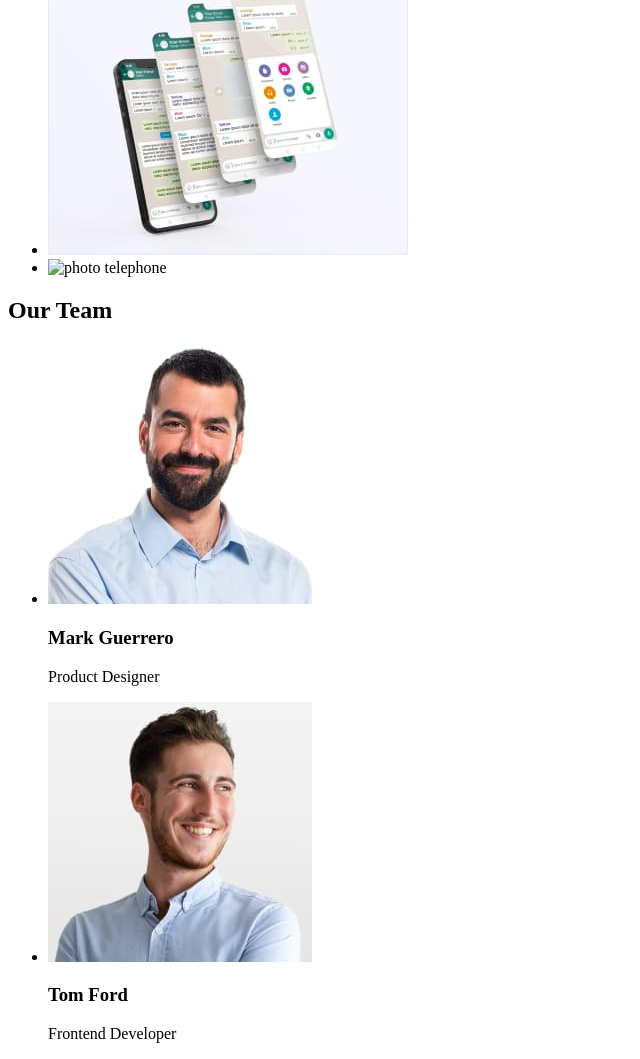
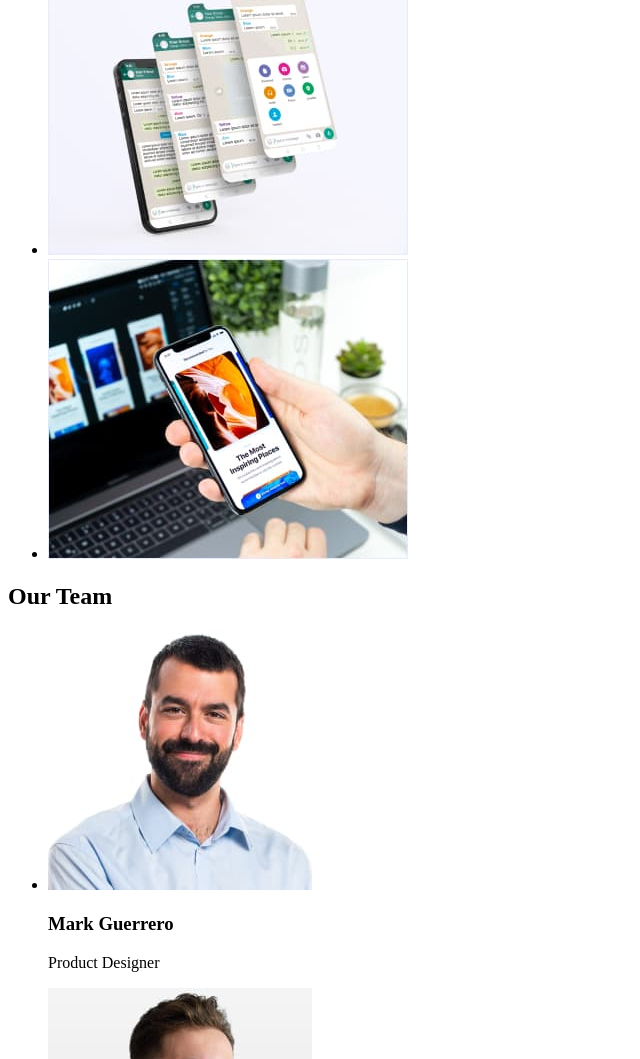
Before and after one commit to LukaszRom1/goit-markup-hw-01-1-, a plain HTML site: page index.html in a window 1280 px wide. Shown: the part 1009-2068 px from the top of the page, without its empty margins (0-640 px from the left). Drawn offline with Linux system fonts and the light colour scheme.

Commit message:
zmiana x4

```diff
--- a/index.html
+++ b/index.html
@@ -74,7 +74,7 @@
                     <img src="./images/phone.jpg" alt="photo screen" width="360" height="300" />
                 </li>
                 <li>
-                    <img src="./images/hand with phone.jpg" alt="photo telephone" width="360" height="300" />
+                    <img src="./images/handwithphone.jpg" alt="photo telephone" width="360" height="300" />
                 </li>
             </ul>
         </section>
```
